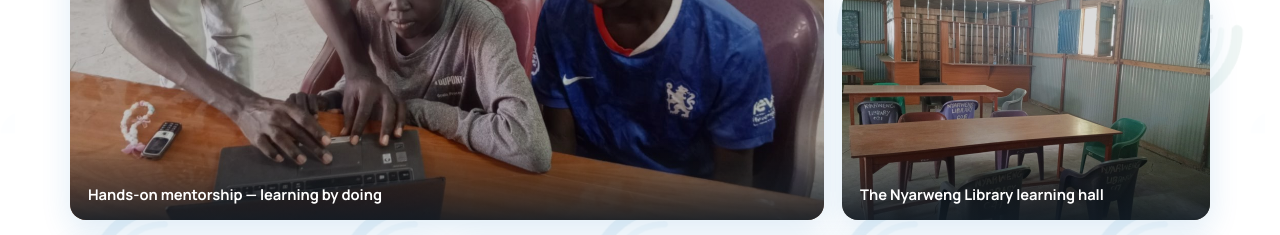
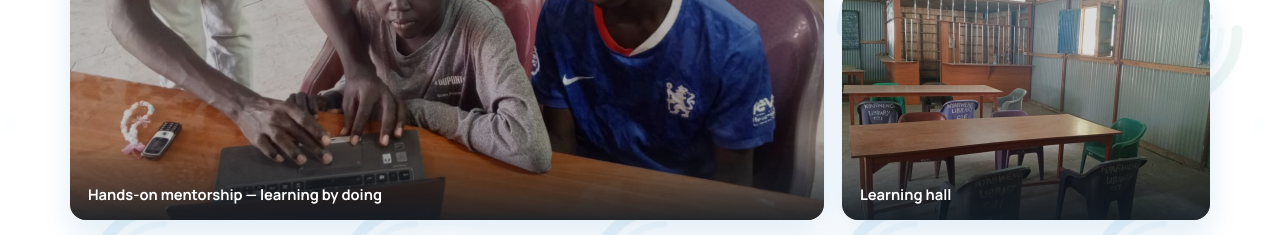
Before and after one commit to lordbiar/lordbiar.github.io, a plain HTML site: page index.html in a window 1280 px wide. Shown: the part 3300-3535 px from the top of the page. Drawn offline with Linux system fonts and the light colour scheme.

Commit message:
Update index.html

```diff
--- a/index.html
+++ b/index.html
@@ -398,7 +398,7 @@ footer{background:var(--charcoal);color:color-mix(in srgb,#fff 75%,transparent);
       <figure class="g-item"><img src="photo-2.jpg" loading="lazy" alt="The RRTF learning centre building">
         <figcaption>Our learning centre in Kakuma</figcaption></figure>
       <figure class="g-item"><img src="photo-3.jpg" loading="lazy" alt="Learning hall with tables and chairs">
-        <figcaption>The Nyarweng Library learning hall</figcaption></figure>
+        <figcaption>Learning hall</figcaption></figure>
       <figure class="g-item"><img src="photo-4.jpg" loading="lazy" alt="Classroom ready for a session">
         <figcaption>A quiet space, ready for class</figcaption></figure>
       <figure class="g-item g5"><img src="photo-5.jpg" loading="lazy" alt="Students gathered around a laptop">
```
